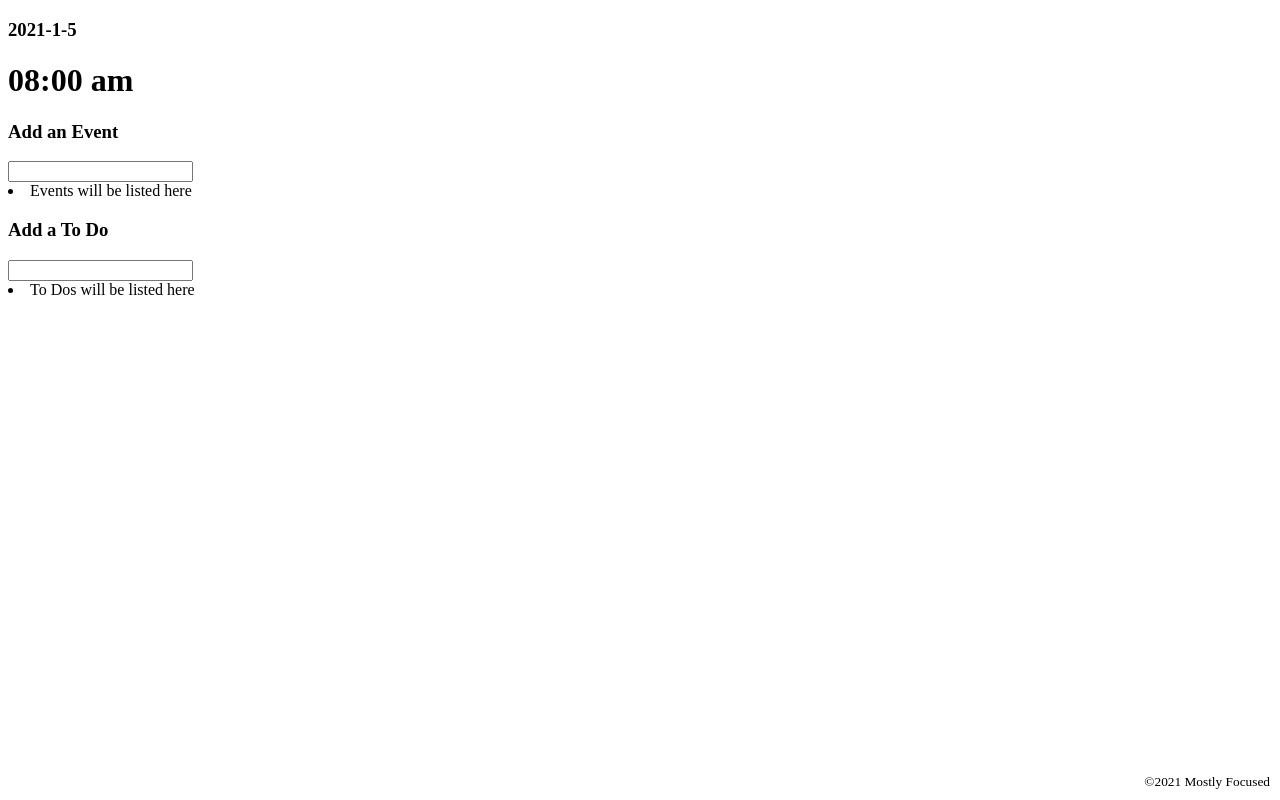
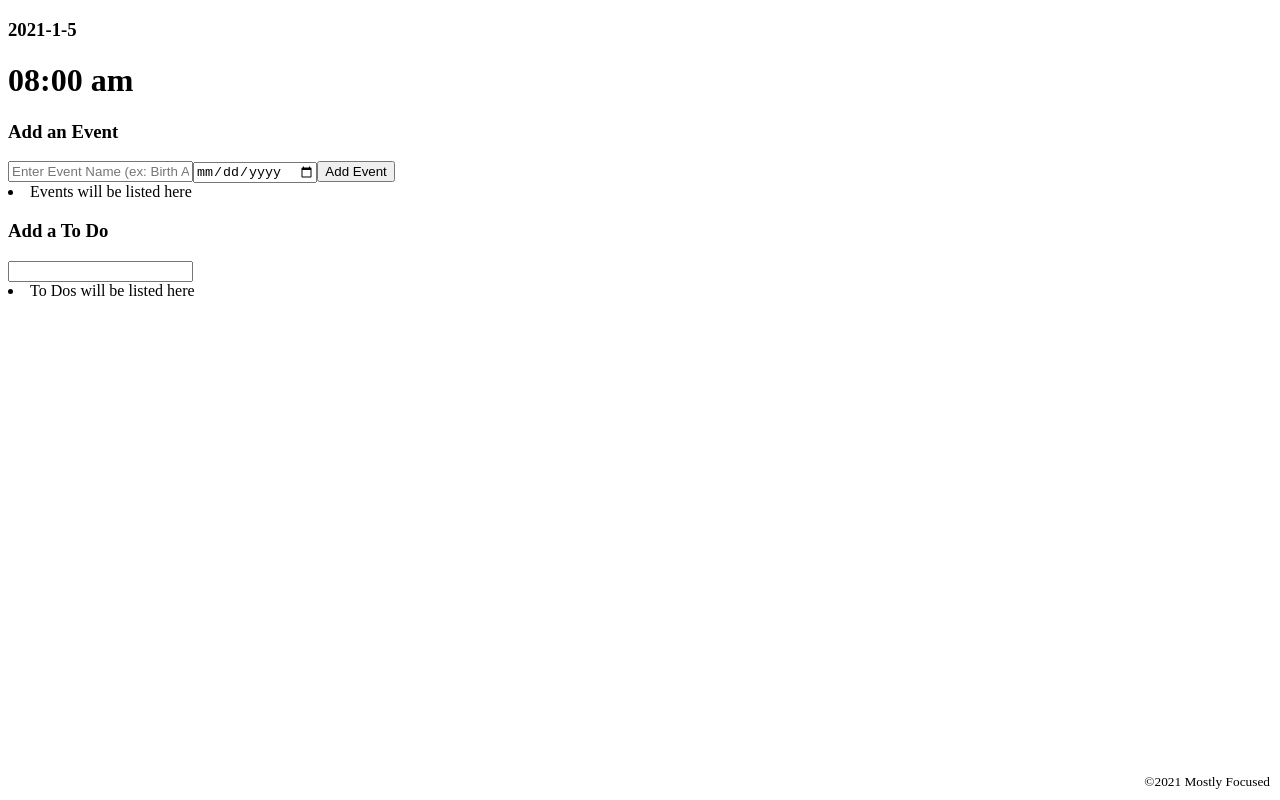
Before and after one commit to Haloren/focus-frontend, a React (Create React App) app: page / in a window 1280 px wide. Built offline with nearby package versions, Linux system fonts and the light colour scheme.

Commit message:
set up Event form

```diff
--- a/src/components/EventForm.js
+++ b/src/components/EventForm.js
@@ -1,12 +1,18 @@
 import React from 'react';
 
 class EventForm extends React.Component {
+
+    state = { }
 
     render() {
         return (
             <>
                 <h3>Add an Event</h3>
-                <input></input>
+                <form className="input-container" >
+                    <input type="text" name="event" placeholder="Enter Event Name (ex: Birth Anniversary)" required ></input>
+                    <input type="date" name="date" required ></input>
+                    <input type="submit" value="Add Event"></input>
+                </form>
             </>
         )
     }
```
Also changed, not shown: 1 other file (tests, documents, lock files or other folders).
